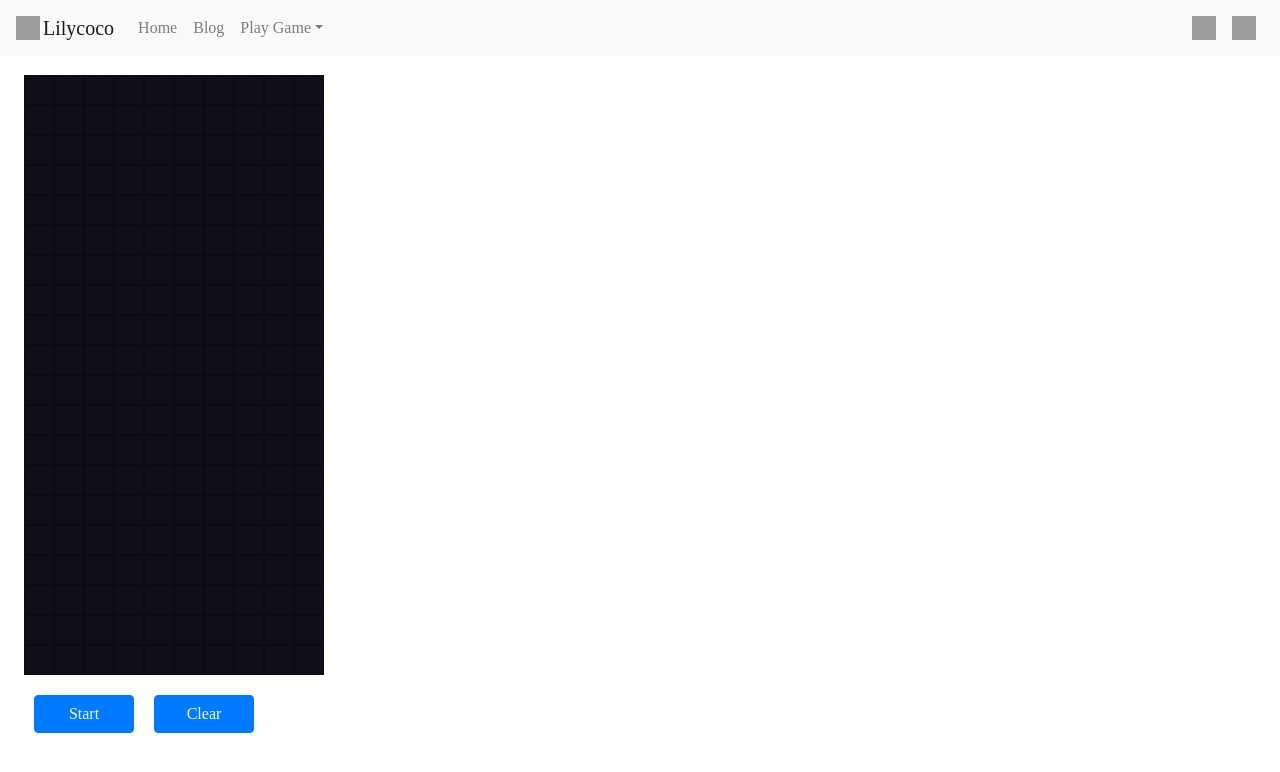
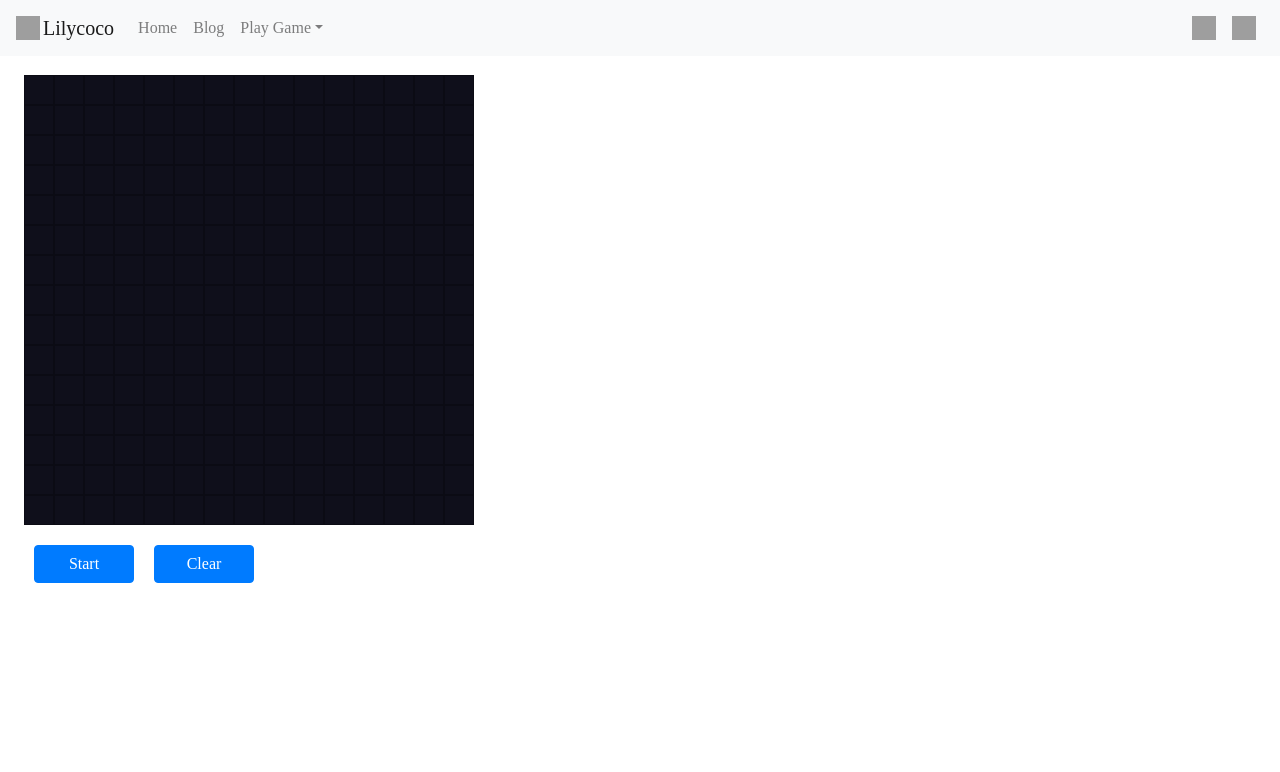
Before and after one commit to lilycoco/lilycoco.github.io, a Next.js app: page /tetris in a window 1280 px wide. Shown: the top 772 px of the page. Built offline with nearby package versions, Linux system fonts and the light colour scheme; grey boxes are pictures that could not be loaded.

Commit message:
add blocksize

```diff
--- a/components/tetris/Game.tsx
+++ b/components/tetris/Game.tsx
@@ -7,6 +7,7 @@ import { BoardArea } from './Style'
 import { Buttons } from './Buttons'
 import {
   blockShape,
+  aBlock,
   initialBoard,
   addNewBlockToBoard,
   deleteALineOfBlockOnBoard,
@@ -24,7 +25,6 @@ export const Game = () => {
   const [currentBoard, setCurrentBoard] = useState(initialBoard)
   const [gameOver, setGameOver] = useState(false)
   const intervalRef = useRef()
-  const blockSize = 1
 
   const rotateCurrentBlock = () => {
     const randomColor = Math.floor(Math.random() * 6) + 1
@@ -45,19 +45,19 @@ export const Game = () => {
       case 'ArrowDown':
         setCurrentBlockPosition((p) => ({
           ...p,
-          y: canGoForward(p.y, key) ? p.y + blockSize : p.y,
+          y: canGoForward(p.y, key) ? p.y + aBlock : p.y,
         }))
         break
       case 'ArrowRight':
         setCurrentBlockPosition((p) => ({
           ...p,
-          x: canGoForward(p.x, key) ? p.x + blockSize : p.x,
+          x: canGoForward(p.x, key) ? p.x + aBlock : p.x,
         }))
         break
       case 'ArrowLeft':
         setCurrentBlockPosition((p) => ({
           ...p,
-          x: canGoForward(p.x, key) ? p.x - blockSize : p.x,
+          x: canGoForward(p.x, key) ? p.x - aBlock : p.x,
         }))
         break
       case 'ArrowUp':
@@ -75,7 +75,7 @@ export const Game = () => {
         setRunning(false)
       }
       if (canGoForward(currentBlockPosition.y, 'ArrowDown')) {
-        setCurrentBlockPosition((p) => ({ ...p, y: p.y + blockSize }))
+        setCurrentBlockPosition((p) => ({ ...p, y: p.y + aBlock }))
       } else {
         if (deletedALineOfBlockBoard) {
           setCurrentBoard(deletedALineOfBlockBoard)
--- a/components/tetris/Style.ts
+++ b/components/tetris/Style.ts
@@ -1,10 +1,11 @@
 import styled from 'styled-components'
+import { blockSize, boardWidth, boardHeight } from '../../lib/tetris'
 
 export const BoardArea = styled.div`
   position: relative;
-  width: 300px;
+  width: ${blockSize * boardWidth}px;
+  height: ${blockSize * boardHeight}px;
   background-color: rgb(15, 15, 27);
-  height: 600px;
 `
 export const BoardWrapper = styled.div`
   position: absolute;
@@ -18,16 +19,16 @@ export const GameOverFilter = styled.div`
   padding: 35px 25px;
   position: absolute;
   width: 100%;
+  height: 100%;
   top: 0px;
   left: 0px;
   background-color: rgb(0, 0, 0, 0.6);
-  height: 100%;
   letter-spacing: 0.05em;
 `
 const blockColors = ['navy', 'darkmagenta', 'orangered', 'yellow', 'deeppink', 'limegreen']
 export const Block = styled.div`
-  width: 30px;
-  height: 30px;
+  width: ${blockSize}px;
+  height: ${blockSize}px;
   border: 1px solid rgba(0, 0, 0, 0.253);
   border-collapse: collapse;
   text-align: center;
--- a/lib/tetris.ts
+++ b/lib/tetris.ts
@@ -35,8 +35,11 @@ export const blockShape = [
   [[1, 0], [1, 1], [0, 1]], //26
   [[0, 1, 1], [1, 1, 0]], //27
 ]
-
-export const initialBoard = Array(20).fill(Array(10).fill(0))
+export const blockSize = 30
+export const aBlock = 1
+export const boardWidth = 15
+export const boardHeight = 15
+export const initialBoard = Array(boardHeight).fill(Array(boardWidth).fill(0))
 
 export const addNewBlockToBoard = (
   currentBoard: number[][],
@@ -87,9 +90,8 @@ export const checkForward = (
   !blockShape[currentShape].some((line, lineIndex) =>
     line.some((block, blockIndex) => {
       const hasBlock = 1
-      const blockSize = 1
-      const aBlockDown = currentPosition + lineIndex + blockSize
-      const aBlockRight = currentPosition + blockIndex + blockSize
+      const aBlockDown = currentPosition + lineIndex + aBlock
+      const aBlockRight = currentPosition + blockIndex + aBlock
       const { x, y } = position
       switch (key) {
         case 'ArrowDown':
@@ -107,7 +109,7 @@ export const checkForward = (
             block === hasBlock &&
             (currentPosition <= 0 ||
               (currentPosition > 0 &&
-                board[y + lineIndex][currentPosition + blockIndex - blockSize] !== 0))
+                board[y + lineIndex][currentPosition + blockIndex - aBlock] !== 0))
           )
       }
     }),
```
